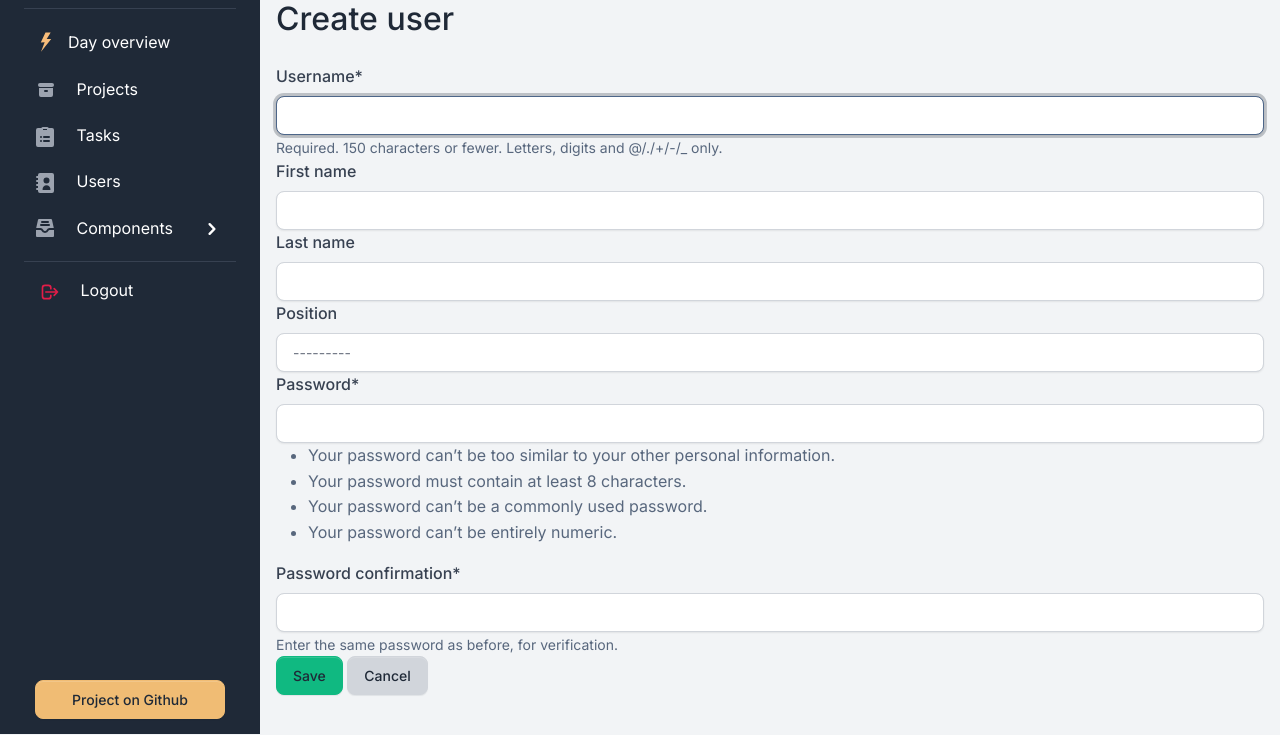
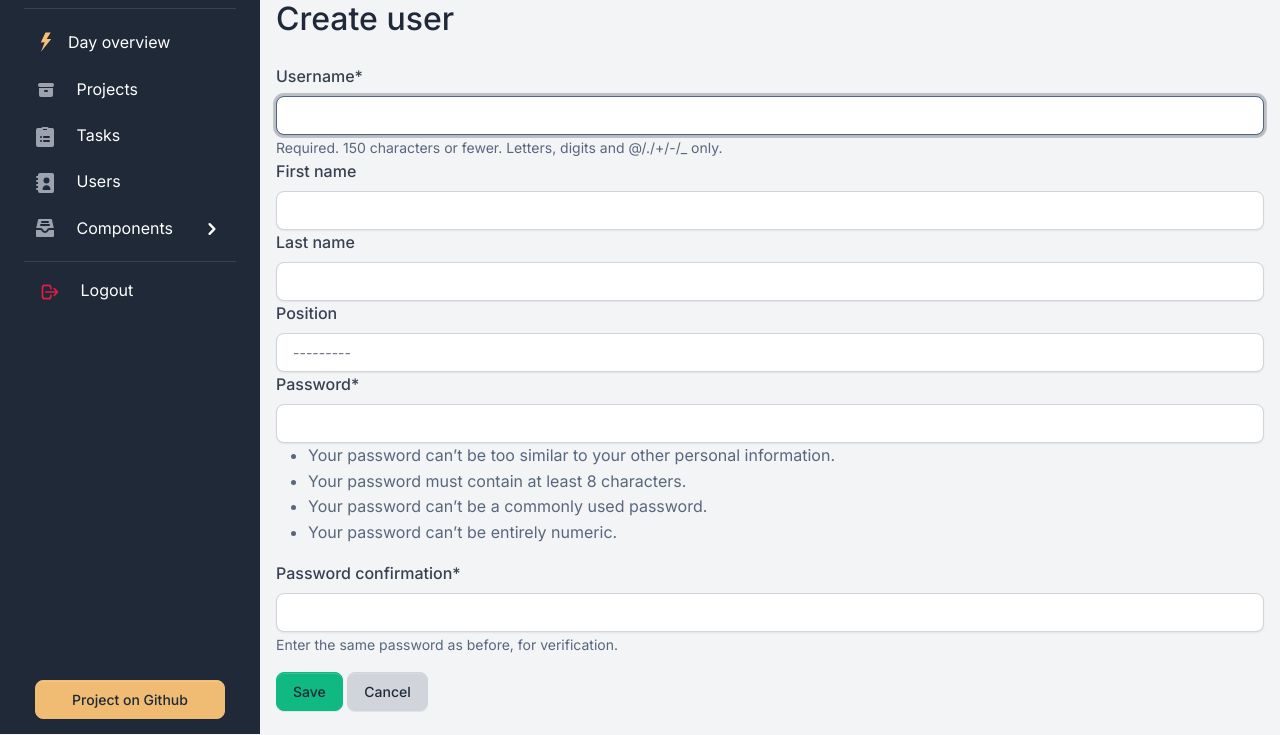
Before and after one commit to vkrasnovyd/project-management-platform, a Django app: page /workers/create/ in a window 1280 px wide. Shown: the part 66-801 px from the top of the page. Run offline with Django 4.2, Linux system fonts and the light colour scheme; the visitor is signed in with stand-in values (Sample User, id 1); data that the repository does not hold is empty; some libraries are stand-ins or nearby versions.

Commit message:
Update templates with forms
Visual changes without functionality changes.

```diff
--- a/templates/simple_form.html
+++ b/templates/simple_form.html
@@ -32,7 +32,9 @@
     <h1 class="h2">{{ object|yesno:"Update,Create" }} {{ form_object_name }}</h1>
     <form action="" method="post" class="pt-3" novalidate>
       {% csrf_token %}
-      {{ form|crispy }}
+      <div class="mb-3">
+        {{ form|crispy }}
+      </div>
       <input type="submit" value="Save" class="btn btn-success">
       <a href="{{ request.GET.next }}" class="btn btn-gray-300">Cancel</a>
     </form>
--- a/templates/task_manager/task_detail.html
+++ b/templates/task_manager/task_detail.html
@@ -76,7 +76,9 @@
         <div class="my-3 col-12 col-xl-2">
           <form action="" method="post">
             {% csrf_token %}
-            {{ form|crispy }}
+            <div class="mb-3">
+              {{ form|crispy }}
+            </div>
             <input type="submit" value="Change status" class="btn btn-primary">
           </form>
         </div>
```
